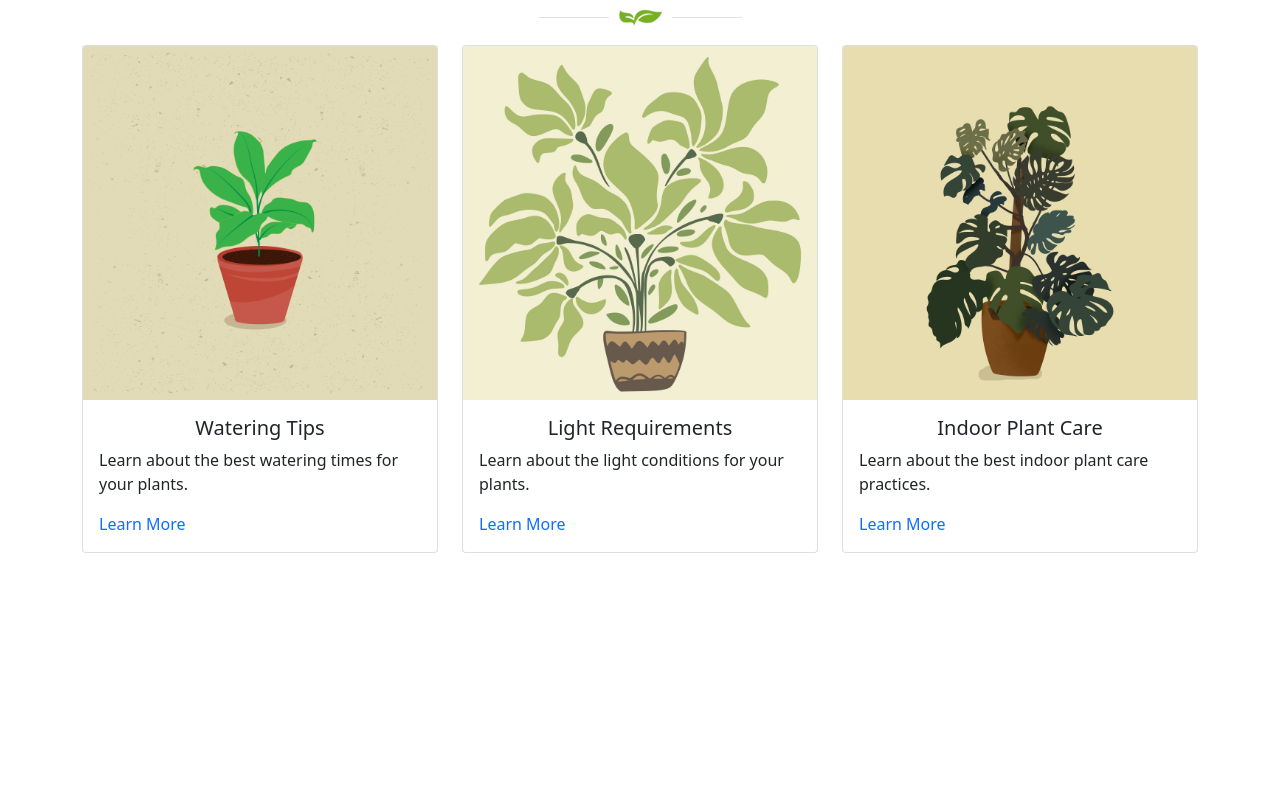
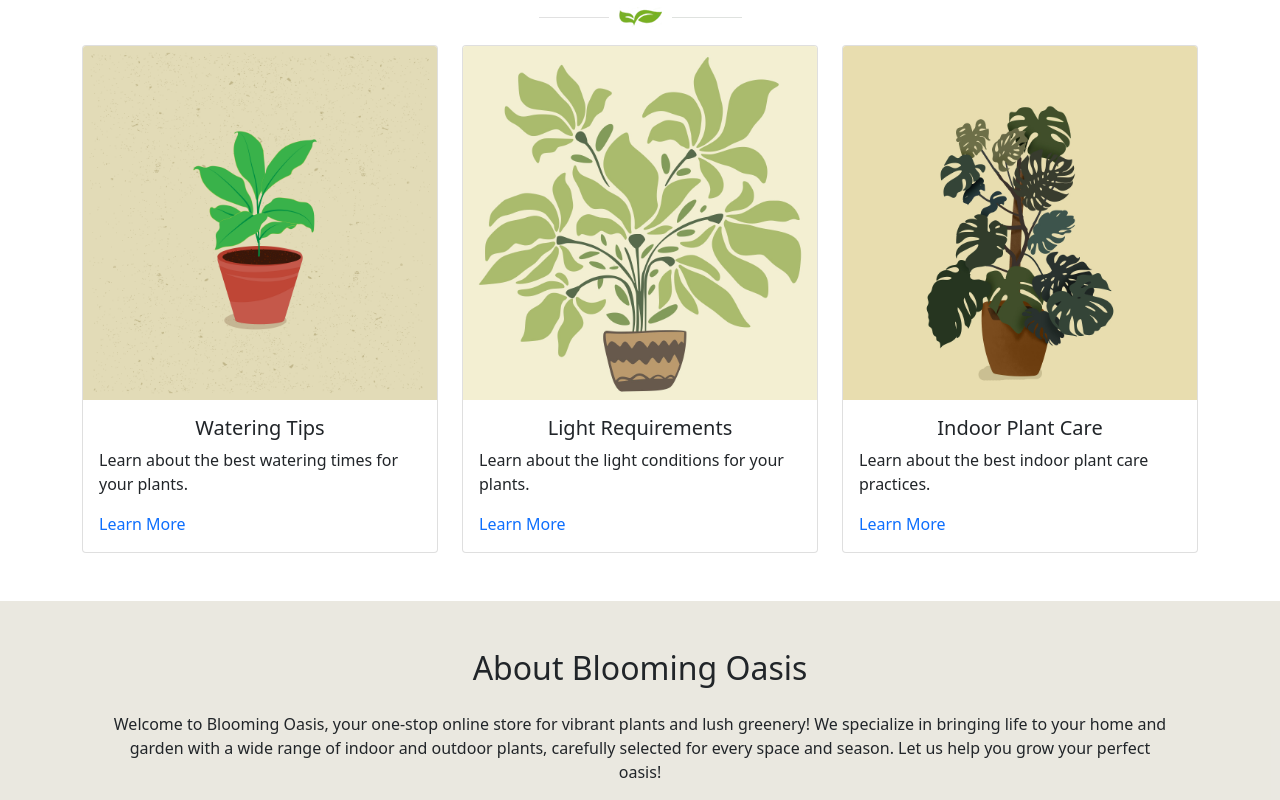
Before and after one commit to rijumia/Teamo-Plants-Store, a plain HTML site: page index.html in a window 1280 px wide. Shown: the part 3843-4643 px from the top of the page. Before the commit the page ends 4444 px from the top, so only its background shows below. Drawn offline with nearby package versions, Linux system fonts and the light colour scheme.

Commit message:
About Blooming Oasis Section

```diff
--- a/assets/css/style.css
+++ b/assets/css/style.css
@@ -59,3 +59,10 @@
     background: #72b83014;
 
 }
+
+.Blooming_Section{
+    background: #e8e6dee9;
+}
+.Blooming_Section .blooming_text{
+    padding: 0 1.8rem;
+}
--- a/index.html
+++ b/index.html
@@ -313,6 +313,19 @@
           </div>
         </div>
       </section>
+
+      <section class="Blooming_Section pt-5">
+        <div class="container">
+          <div class="row text-center">
+            <div class="col-12">
+              <div class="blooming_text">
+                <h2 class="mb-4 bold">About Blooming Oasis</h2>
+                <p>Welcome to Blooming Oasis, your one-stop online store for vibrant plants and lush greenery! We specialize in bringing life to your home and garden with a wide range of indoor and outdoor plants, carefully selected for every space and season. Let us help you grow your perfect oasis!</p>
+              </div>
+            </div>
+          </div>
+        </div>
+      </section>
     </main>
 
 
```
